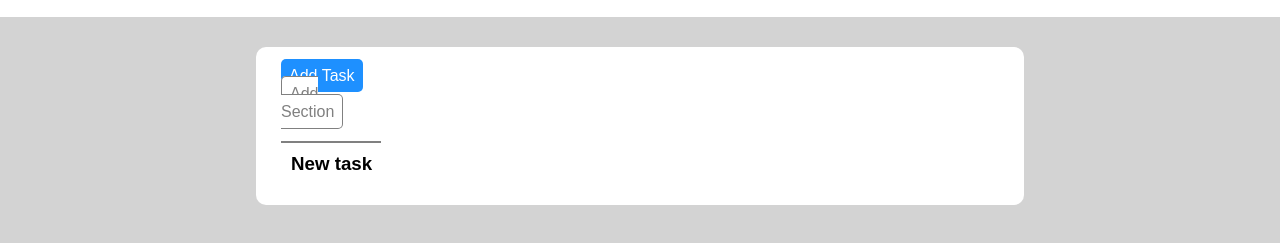
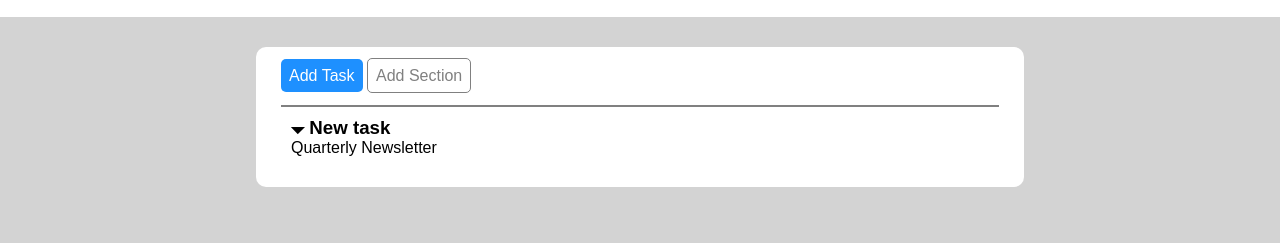
Before and after one commit to FrancescoSisti/html-css-toboolist, a plain HTML site: page index.html in a window 1280 px wide. Shown: the part 93-336 px from the top of the page. Drawn offline with Linux system fonts and the light colour scheme.

Commit message:
request commit

```diff
--- a/css/style.css
+++ b/css/style.css
@@ -24,7 +24,7 @@ body {
 .buttons {
     border-bottom: 2px solid grey;
     padding-bottom: 20px;
-    width: 100px;
+    width: 100%;
 }
 
 .button-task {
@@ -67,3 +67,7 @@ header {
 .new-task {
     padding: 10px;
 }
+
+.new-task-row {
+    padding: 20px 0;
+}
--- a/index.html
+++ b/index.html
@@ -19,13 +19,14 @@
     </header>
     <div class="container">
         <main>
-            <section class="buttons">
+            <div class="buttons">
                 <span class="button-task">Add Task</span>
                 <span class="button-section">Add Section</span>
-            </section>
+            </div>
 
             <section class="new-task">
-                <h3>New task</h3>
+                <h3>&#128899 New task</h3>
+                <span class="new-task-row">Quarterly Newsletter</span>
             </section>
 
 
```
